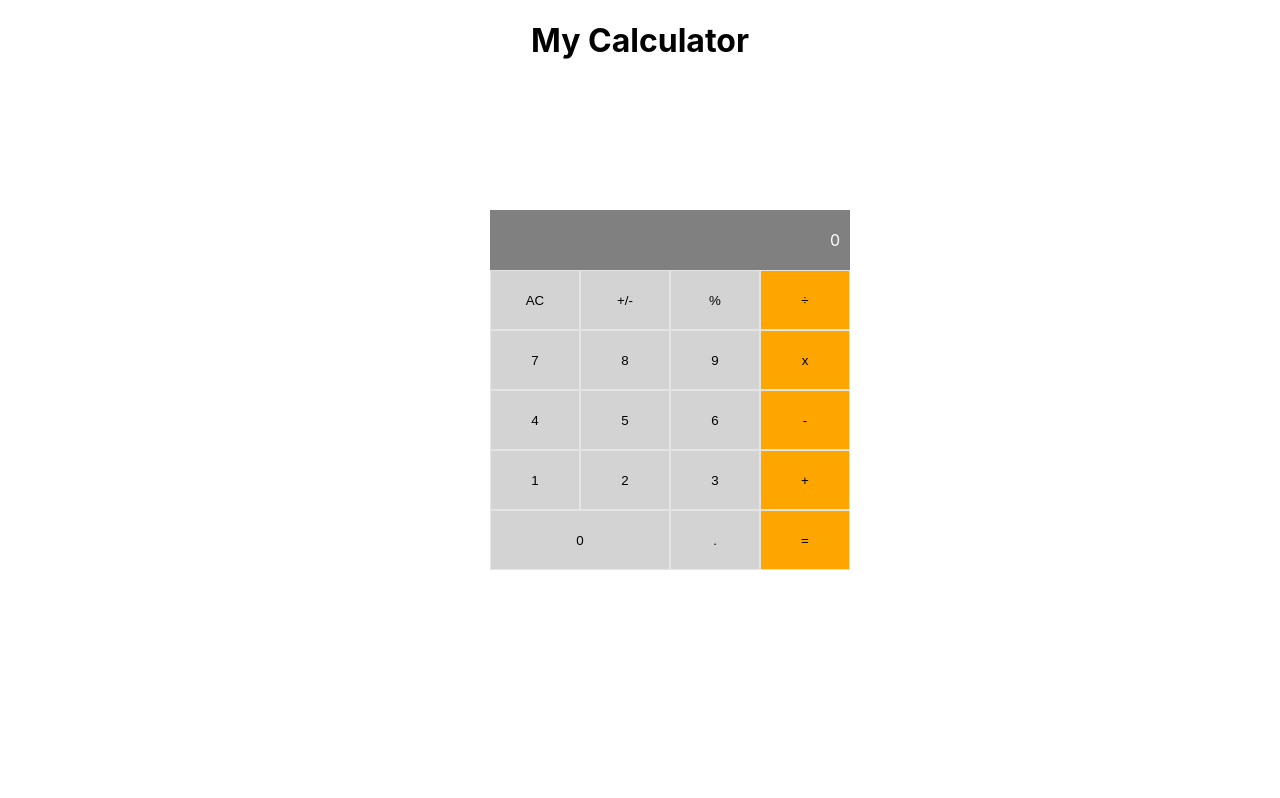
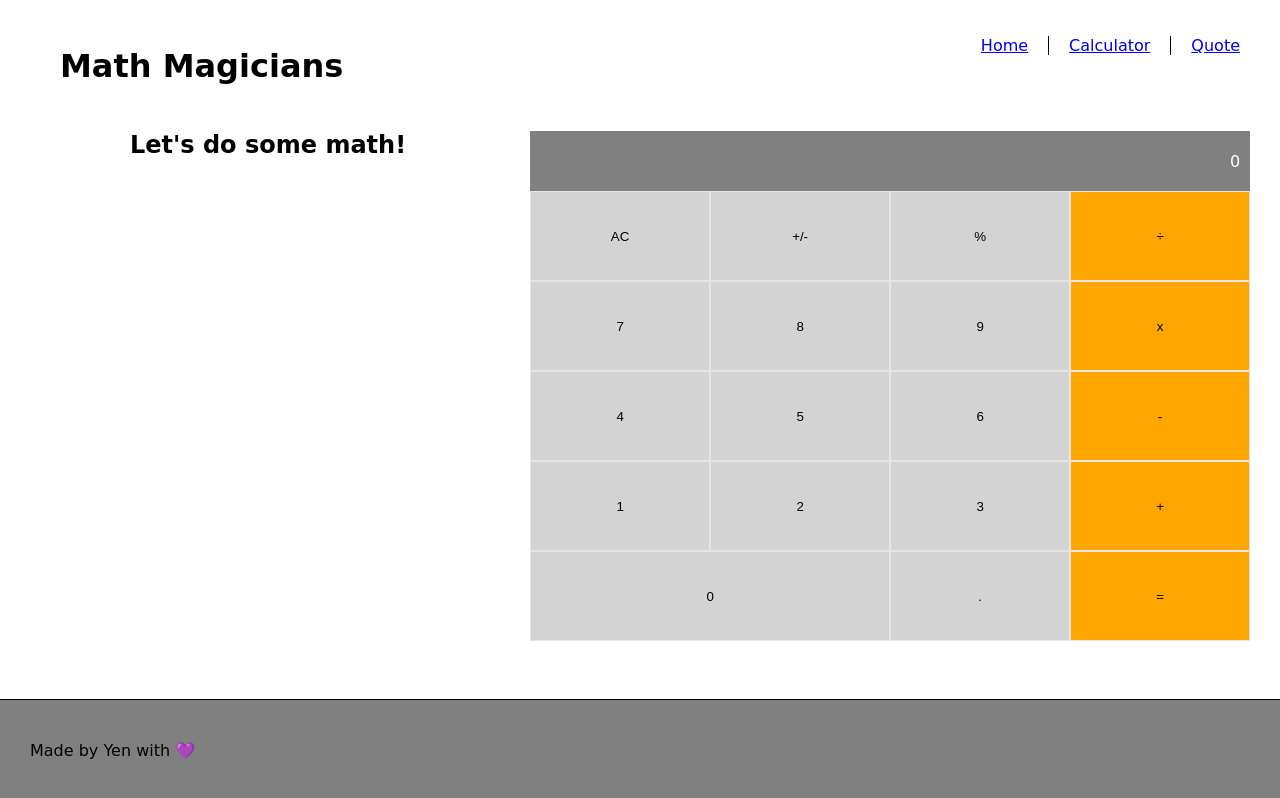
Before and after one commit to themonster2015/Math-Mathematician, a React (Create React App) app: page /calculator in a window 1280 px wide. Built offline with nearby package versions, Linux system fonts and the light colour scheme.

Commit message:
added home and quote pages, routing, navbar and styling

```diff
--- a/src/App.css
+++ b/src/App.css
@@ -1,3 +1,63 @@
 .App {
-  text-align: center;
+  display: flex;
+  margin: auto;
+  justify-content: center;
 }
+nav > h1 {
+  display: inline-block;
+  font-size: xx-large;
+  margin-left: 40px;
+}
+
+nav > ul {
+  list-style-type: none;
+  float: right;
+}
+nav > ul > li {
+  display: inline;
+  padding-right: 20px;
+  padding-left: 20px;
+
+  border-right: 1px solid black;
+}
+
+nav > ul > li:last-child {
+  border-right: none;
+}
+
+.container {
+  margin: 20px;
+}
+
+.quote {
+  max-width: 80%;
+  margin: 0;
+  font-size: 30px;
+  position: absolute;
+  top: 50%;
+  left: 50%;
+  margin-right: -50%;
+  transform: translate(-50%, -50%);
+}
+
+.quote-wrapper {
+  height: 100vh;
+  position: relative;
+}
+
+.calculator {
+  width: 60%;
+  justify-content: flex-end;
+  display: flex;
+}
+footer {
+  position: fixed;
+  bottom: 0;
+  height: 100px;
+  width: 100%;
+  border-top: 1px solid black;
+  background-color: grey;
+  display: flex;
+  align-items: center;
+  padding-left: 30px;
+}
--- a/src/App.js
+++ b/src/App.js
@@ -4,9 +4,14 @@ import { Switch, Route } from 'react-router-dom';
 import Home from './pages/Home';
 import Quote from './pages/Quote';
 import CalculatorPage from './pages/CalculatorPage';
+import NavBar from './components/NavBar';
+import Footer from './components/Footer';
 
 export default function App() {
   return (
+    <>
+      <div className="container">
+        <NavBar />
         <Switch>
           <Route exact path="/">
             {' '}
@@ -25,5 +30,9 @@ export default function App() {
           </Route>
 
         </Switch>
+      </div>
+      <Footer />
+    </>
+
   );
 }
--- a/src/components/Calculator.css
+++ b/src/components/Calculator.css
@@ -1,21 +1,22 @@
 button {
   padding: 20px;
-  height: 60px;
+  height: 90px;
   border: 1px solid #e4e4e4;
-  width: 90px;
+  width: 180px;
 }
 
 .wrapper {
   display: grid;
-  width: 300px;
+  width: 600px;
   grid-template-columns: auto auto auto auto;
-  margin: 150px auto;
+  margin-top: 20px;
+  margin-right: 20px;
 }
 
 .zero {
   grid-column-start: 1;
   grid-column-end: 3;
-  width: 180px;
+  width: 360px;
 }
 
 .result {
--- /dev/null
+++ b/src/components/Footer.js
@@ -0,0 +1,7 @@
+import React from 'react';
+
+export default function Footer() {
+  return (
+    <footer>Made by Yen with 💜 </footer>
+  );
+}
--- a/src/components/NavBar.js
+++ b/src/components/NavBar.js
@@ -1,9 +1,16 @@
 import React from 'react';
+import { NavLink } from 'react-router-dom';
 
 export default function NavBar() {
   return (
-    <div>
-      Navbar
-    </div>
+    <nav>
+      <h1>Math Magicians</h1>
+      <ul>
+        <li><NavLink to="/">Home</NavLink></li>
+        <li><NavLink to="/calculator">Calculator</NavLink></li>
+        <li><NavLink to="/quote">Quote</NavLink></li>
+      </ul>
+
+    </nav>
   );
 }
--- a/src/index.css
+++ b/src/index.css
@@ -1,27 +1,9 @@
 body {
   margin: 0;
-  font-family:
-    -apple-system,
-    BlinkMacSystemFont,
-    'Segoe UI',
-    'Roboto',
-    'Oxygen',
-    'Ubuntu',
-    'Cantarell',
-    'Fira Sans',
-    'Droid Sans',
-    'Helvetica Neue',
-    sans-serif;
-  -webkit-font-smoothing: antialiased;
-  -moz-osx-font-smoothing: grayscale;
+  font-family: "Comic Sans MS", "Comic Sans", cursive;
 }
 
 code {
-  font-family:
-    source-code-pro,
-    Menlo,
-    Monaco,
-    Consolas,
-    'Courier New',
+  font-family: source-code-pro, Menlo, Monaco, Consolas, "Courier New",
     monospace;
 }
--- a/src/pages/CalculatorPage.js
+++ b/src/pages/CalculatorPage.js
@@ -4,8 +4,9 @@ import Calculator from '../components/Calculator';
 export default function CalculatorPage() {
   return (
     <div className="App">
-      <h1>My Calculator</h1>
-      <Calculator />
+      <h2>Let&#39;s do some math!</h2>
+      <div className="calculator"><Calculator /></div>
+
     </div>
   );
 }
--- a/src/pages/Home.js
+++ b/src/pages/Home.js
@@ -3,7 +3,36 @@ import React from 'react';
 export default function Home() {
   return (
     <div>
-      This is the home component
+      <h2>
+        {' '}
+        Welcome to our Page!
+      </h2>
+      <p>
+        Lorem ipsum dolor sit amet consectetur adipisicing elit.
+        Molestiae commodi, fuga minima officia laboriosam consequatur
+        dicta cumque natus dolorum doloribus architecto! Beatae iste
+        enim neque eos. Deleniti aliquid dolorum eos.
+        Lorem ipsum dolor sit amet consectetur adipisicing elit.
+        Molestiae commodi, fuga minima officia laboriosam consequatur
+        dicta cumque natus dolorum doloribus architecto! Beatae iste
+        enim neque eos. Deleniti aliquid dolorum eos.
+
+      </p>
+      <p>
+        Lorem ipsum dolor sit amet consectetur adipisicing elit.
+        Molestiae commodi, fuga minima officia laboriosam consequatur
+        dicta cumque natus dolorum doloribus architecto! Beatae iste
+        enim neque eos. Deleniti aliquid dolorum eos.
+        Lorem ipsum dolor sit amet consectetur adipisicing elit.
+        Molestiae commodi, fuga minima officia laboriosam consequatur
+        dicta cumque natus dolorum doloribus architecto! Beatae iste
+        enim neque eos. Deleniti aliquid dolorum eos.
+        Lorem ipsum dolor sit amet consectetur adipisicing elit.
+        Molestiae commodi, fuga minima officia laboriosam consequatur
+        dicta cumque natus dolorum doloribus architecto! Beatae iste
+        enim neque eos. Deleniti aliquid dolorum eos.
+
+      </p>
     </div>
   );
 }
--- a/src/pages/Quote.js
+++ b/src/pages/Quote.js
@@ -2,8 +2,13 @@ import React from 'react';
 
 export default function Quote() {
   return (
-    <div>
-      This is the quote compoent
+    <div className="quote-wrapper">
+      <p className="quote">
+        We will always have STEM with us. Some things will
+        drop out of the public eye and go away, but there will
+        always be science, engineering, and technology. And there
+        will always, always be mathematics.
+      </p>
     </div>
   );
 }
```
Lines whose indentation alone changed are shown as unchanged.
